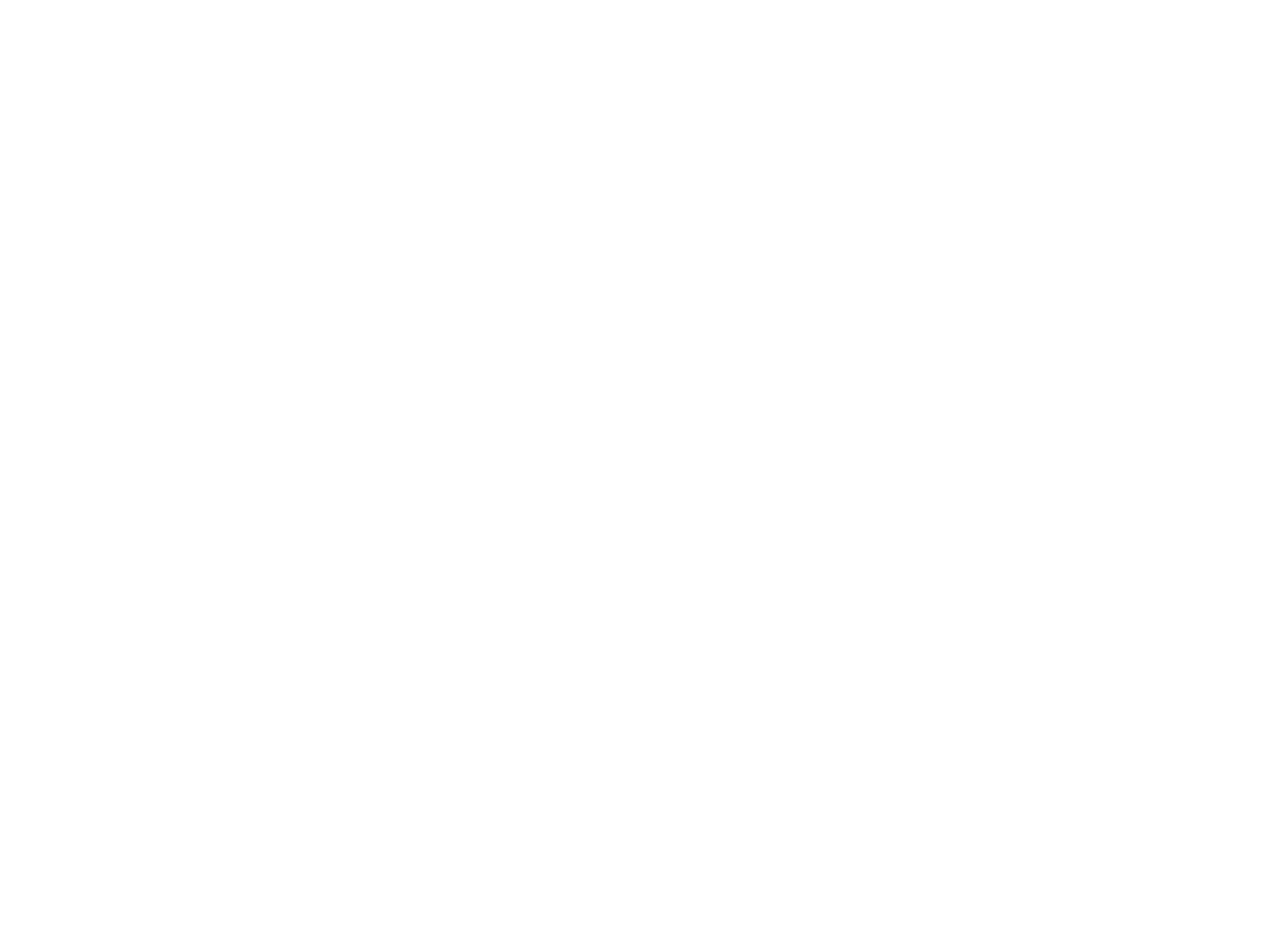
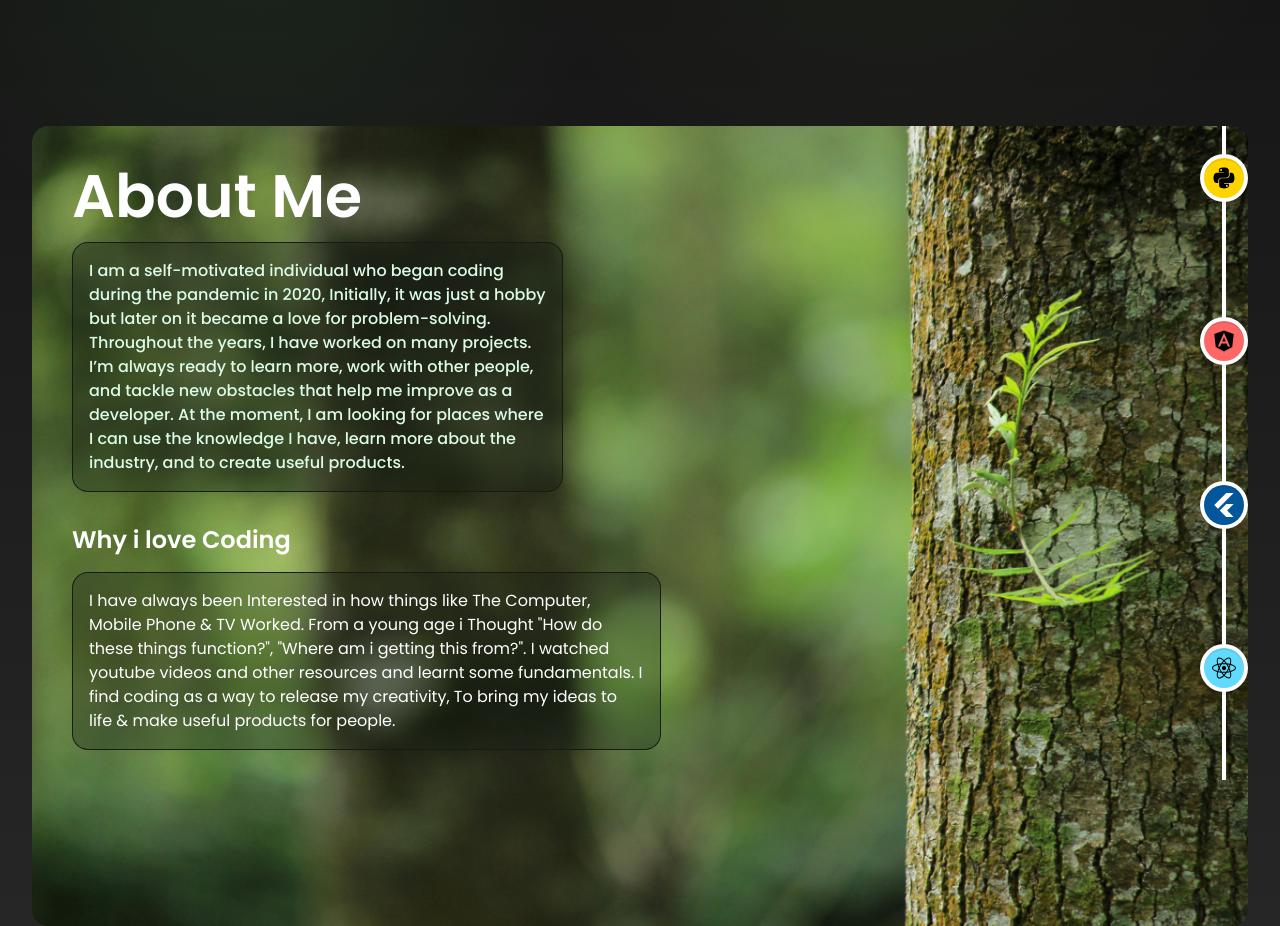
Before and after one commit to SafuGit/SAFU-PORTFOLIO, a React (Vite) app: page / in a window 1280 px wide. Shown: the part 520-1446 px from the top of the page. Before the commit the page ends 800 px from the top, so only its background shows below. Built offline with nearby package versions, Linux system fonts and the light colour scheme.

Commit message:
complete about me

```diff
--- a/package.json
+++ b/package.json
@@ -12,9 +12,11 @@
   "dependencies": {
     "@tailwindcss/vite": "^4.1.11",
     "daisyui": "^5.0.43",
+    "prop-types": "^15.8.1",
     "react": "^19.1.0",
     "react-dom": "^19.1.0",
     "react-icons": "^5.5.0",
+    "react-vertical-timeline-component": "^3.5.3",
     "tailwindcss": "^4.1.11"
   },
   "devDependencies": {
--- a/src/App.jsx
+++ b/src/App.jsx
@@ -1,4 +1,5 @@
 import './App.css'
+import AboutMe from './components/AboutMe/AboutMe'
 import Home from './components/Home/Home'
 import Navbar from './components/Navbar/Navbar'
 
@@ -6,10 +7,11 @@
 
   return (
     <div className='App font-poppins'>
-      <div className='pt-3! mb-10!'>
+      <div className='pt-3! mb-10! sticky z-50 top-0'>
         <Navbar></Navbar>
       </div>
       <Home></Home>
+      <AboutMe></AboutMe>
     </div>
   )
 }
--- /dev/null
+++ b/src/components/AboutMe/AboutMe.jsx
@@ -0,0 +1,77 @@
+import React from 'react';
+import { FaAngular, FaHtml5, FaPython, FaReact } from 'react-icons/fa';
+import { FaFlutter } from 'react-icons/fa6';
+import { VerticalTimeline, VerticalTimelineElement } from 'react-vertical-timeline-component';
+import 'react-vertical-timeline-component/style.min.css';
+
+const AboutMe = () => {
+  return (
+    <div className='w-[95vw] mx-auto mt-50 rounded-2xl' id='aboutMe' style={{
+      backgroundImage: 'url("/assets/treebg-2.jpg")',
+      backgroundRepeat: 'no-repeat',
+      backgroundSize: 'cover',
+    }}>
+      <div className='flex justify-between'>
+        <div className='flex flex-col p-10 h-screen text-white'>
+          <h1 className='text-6xl font-semibold'>About Me</h1>
+          <div className='bg-green-950 rounded-2xl w-[50%] mt-4 bg p-4'>
+            <p className='font-medium text-green-100'>
+              I am a self-motivated individual who began coding during the pandemic in 2020, Initially, it was just a hobby but later on it became a love for problem-solving. Throughout the years, I have worked on many projects. I’m always ready to learn more, work with other people, and tackle new obstacles that help me improve as a developer. At the moment, I am looking for places where I can use the knowledge I have, learn more about the industry, and to create useful products.
+            </p>
+          </div>
+          <h1 className='text-2xl font-semibold mt-8'>Why i love Coding</h1>
+          <div className='bg-green-950 rounded-2xl w-[60%] mt-4 bg p-4'>
+            <p>I have always been Interested in how things like The Computer, Mobile Phone & TV Worked. From a young age i Thought "How do these things function?", "Where am i getting this from?". I watched youtube videos and other resources and learnt some fundamentals. I find coding as a way to release my creativity, To bring my ideas to life & make useful products for people.</p>
+          </div>
+        </div>
+        <div>
+          <VerticalTimeline layout='1-column-right'>
+            <VerticalTimelineElement
+              className="vertical-timeline-element--work"
+              contentStyle={{ background: 'rgb(255, 213, 0)', color: 'black' }}
+              contentArrowStyle={{ borderRight: 'rgb(255, 213, 0)' }}
+              date="2023"
+              iconStyle={{ background: 'rgb(255, 213, 0)', color: 'black' }}
+              icon={<FaPython />}
+            >
+              Python
+            </VerticalTimelineElement>
+            <VerticalTimelineElement
+              className="vertical-timeline-element--work"
+              contentStyle={{ background: 'rgb(255, 102, 102)', color: 'black' }}
+              contentArrowStyle={{ borderRight: 'rgb(255, 102, 102)' }}
+              date="2024"
+              iconStyle={{ background: 'rgb(255, 102, 102)', color: 'black' }}
+              icon={<FaAngular />}
+            >
+              Angular
+            </VerticalTimelineElement>
+            <VerticalTimelineElement
+              className="vertical-timeline-element--work"
+              contentStyle={{ background: 'rgb(2, 86, 155)', color: 'white' }}
+              contentArrowStyle={{ borderRight: '7px solid rgb(2, 86, 155)' }}
+              date="2024"
+              iconStyle={{ background: 'rgb(2, 86, 155)', color: 'white' }}
+              icon={<FaFlutter />}
+            >
+              Flutter
+            </VerticalTimelineElement>
+            <VerticalTimelineElement
+              className="vertical-timeline-element--work"
+              contentStyle={{ background: 'rgb(97, 218, 251)', color: 'black' }}
+              contentArrowStyle={{ borderRight: '7px solid rgb(97, 218, 251)' }}
+              date="2025"
+              iconStyle={{ background: 'rgb(97, 218, 251)', color: 'black' }}
+              icon={<FaReact />}
+            >
+              React
+            </VerticalTimelineElement>
+
+          </VerticalTimeline>
+        </div>
+      </div>
+    </div>
+  );
+};
+
+export default AboutMe;
--- a/src/components/Home/Home.jsx
+++ b/src/components/Home/Home.jsx
@@ -18,7 +18,7 @@
             <div className='flex gap-2'>
               <button className='glass-button flex gap-2 items-center p-3 rounded-lg w-[22%] justify-center'>Resume <BiDownload></BiDownload></button>
             </div>
-            <div className='flex gap-4 mt-6 items-center'>
+            <div className='flex gap-4 mt-8 items-center'>
               <a href="https://www.linkedin.com/in/safwan-sadid-1b1978358/" className='text-2xl'><BsLinkedin></BsLinkedin></a>
               <a href="https://github.com/SafuGit" className='text-2xl'><BsGithub></BsGithub></a>
               <a href="http://discord.com/users/871313769723228160" className='text-2xl'><BsDiscord></BsDiscord></a>
--- a/src/components/Navbar/Navbar.jsx
+++ b/src/components/Navbar/Navbar.jsx
@@ -19,14 +19,14 @@
 
   return (
     <div className="flex justify-center">
-      <div className="flex bg rounded-full justify-center gap-4 navbar w-fit p-2! text-white border border-y-gray-950">
+      <div className="flex bg rounded-full justify-center gap-4 navbar w-fit p-2 text-white border border-y-gray-950">
         <div className={"rounded-full p-2! flex gap-1 hover:bg-green-950 transition-colors duration-300 ease-in-out hover:cursor-pointer" + (activeHash == "#home" ? " bg-green-950" : "")}>
           <BiHome className="text-xl"></BiHome>
           <a href="#home">Home</a>
         </div>
-        <div className="rounded-full p-2! flex gap-1 hover:bg-green-950 transition-colors duration-300 ease-in-out hover:cursor-pointer">
+        <div className={"rounded-full p-2! flex gap-1 hover:bg-green-950 transition-colors duration-300 ease-in-out hover:cursor-pointer" + (activeHash == "#aboutMe" ? " bg-green-950" : "")}>
           <CgProfile className="text-xl"></CgProfile>
-          <a href="">About Me</a>
+          <a href="#aboutMe">About Me</a>
         </div>
         <div className="rounded-full p-2! flex gap-1 hover:bg-green-950 transition-colors duration-300 ease-in-out hover:cursor-pointer">
           <CgCode className="text-2xl"></CgCode>
```
Also changed, not shown: public/assets/treebg-2.jpg (added), 1 other file (tests, documents, lock files or other folders).
